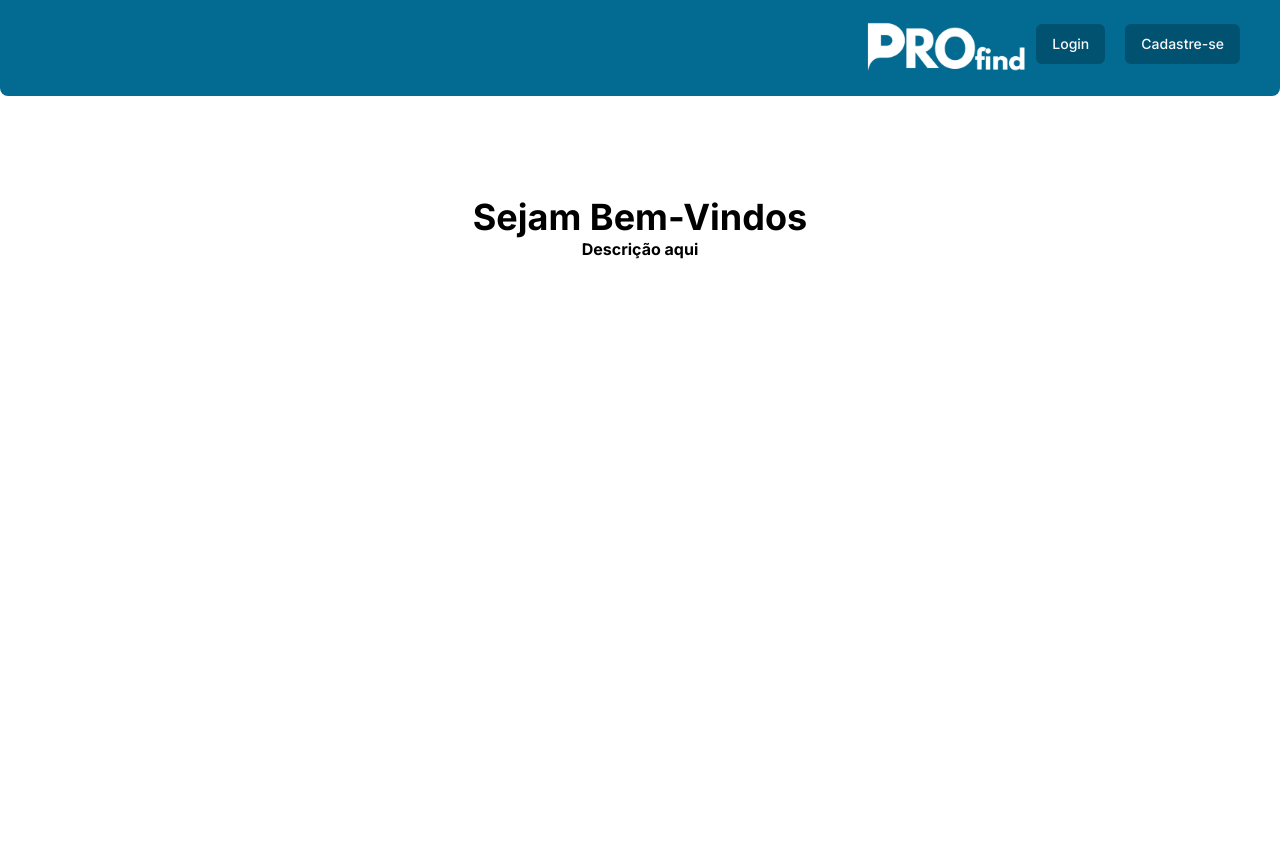
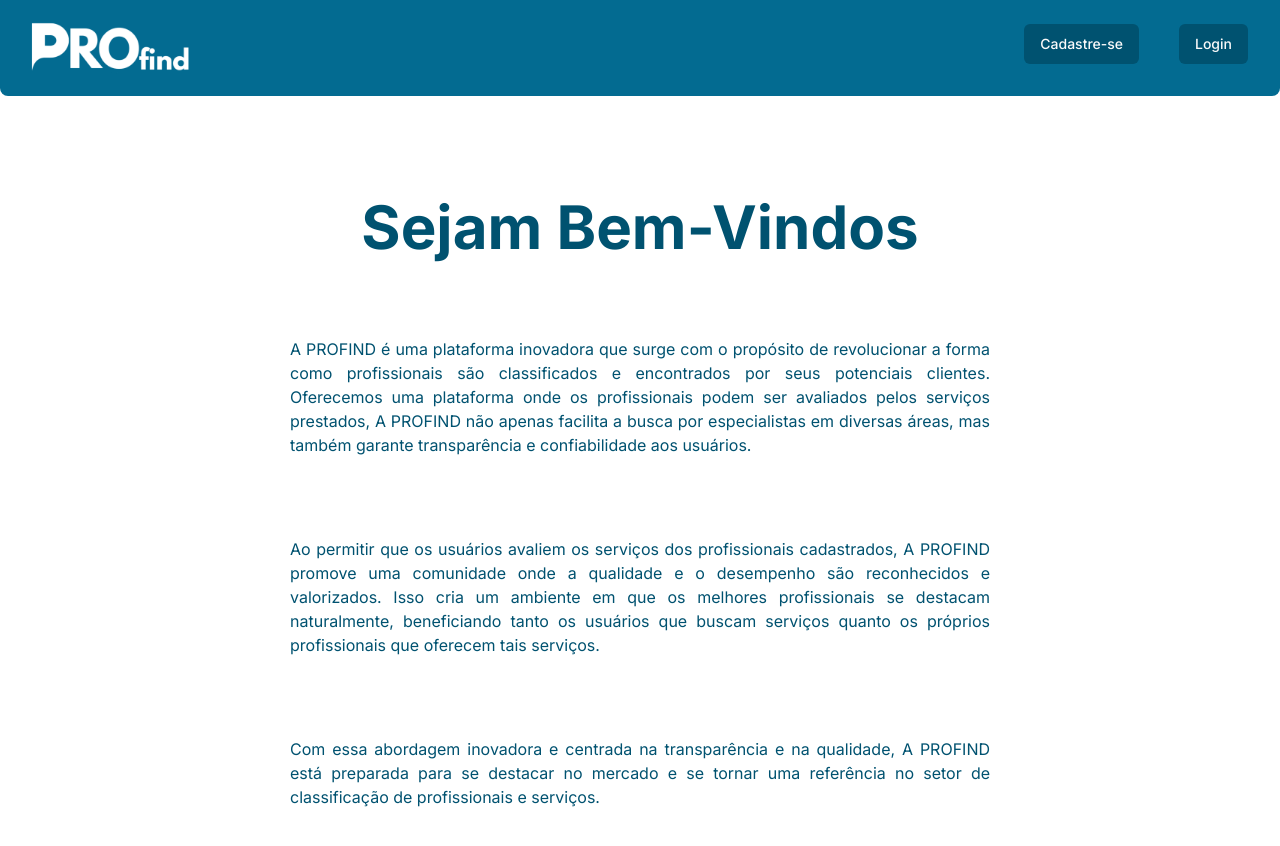
Before and after one commit to IdeaoBarreiro/projeto-profind, a Next.js app: page / in a window 1280 px wide. Shown: the top 846 px of the page. Built offline with nearby package versions, Linux system fonts and the light colour scheme.

Commit message:
tela principal created

```diff
--- a/src/app/page.tsx
+++ b/src/app/page.tsx
@@ -4,24 +4,26 @@ import Link from "next/link";
 export default function Home() {
   return (
     <div className="h-24 rounded-b-lg bg-[#036B91]">
-      <div className="flex flex-row-reverse">
+      <div className="flex flex-row-reverse justify-between">
         <div>
           <Button asChild className="mr-10 mt-6 bg-[#005270]">
             <Link className="text-blue-500" href="/portal/cadastro">Cadastre-se</Link>
           </Button>
-        </div>
-        <div>
-          <Button asChild className="mr-5 mt-6 bg-[#005270]">
+          <Button asChild className="mr-8 mt-6 bg-[#005270]">
             <Link className="text-blue-500" href="/portal/login">Login</Link>
           </Button>
         </div>
-        <div className="flex flex-row">
+        <div className="flex ml-5">
           <img src="/imagens/1714516192320.png" alt="logo-profind" width={180} />
         </div>
       </div>
       <main className="flex min-h-screen flex-col items-center p-24">
-        <h1 className="text-4xl font-bold">Sejam Bem-Vindos</h1>
-        <h6 className="font-bold">Descrição aqui</h6>
+        <h1 className="text-6xl font-bold mt-15 text-[#005270]">Sejam Bem-Vindos</h1>
+        <div className="w-[700px]">
+          <p className="mt-20 text-justify text-[#005270]">A PROFIND é uma plataforma inovadora que surge com o propósito de revolucionar a forma como profissionais são classificados e encontrados por seus potenciais clientes. Oferecemos uma plataforma onde os profissionais podem ser avaliados pelos serviços prestados, A PROFIND não apenas facilita a busca por especialistas em diversas áreas, mas também garante transparência e confiabilidade aos usuários.</p>
+          <p className="mt-20 text-justify text-[#005270]">Ao permitir que os usuários avaliem os serviços dos profissionais cadastrados, A PROFIND promove uma comunidade onde a qualidade e o desempenho são reconhecidos e valorizados. Isso cria um ambiente em que os melhores profissionais se destacam naturalmente, beneficiando tanto os usuários que buscam serviços quanto os próprios profissionais que oferecem tais serviços.</p>
+          <p className="mt-20 text-justify text-[#005270]">Com essa abordagem inovadora e centrada na transparência e na qualidade, A PROFIND está preparada para se destacar no mercado e se tornar uma referência no setor de classificação de profissionais e serviços.</p>
+        </div>
       </main>
     </div>
   );
--- a/src/app/portal/cadastro/page.tsx
+++ b/src/app/portal/cadastro/page.tsx
@@ -5,9 +5,11 @@ export default function SignUpPage() {
   return (
     <main className="flex min-h-screen flex-col items-center place-content-center bg-[#036B91]">
       <div className="container mx-auto max-w-screen-lg">
+        <a href="http://localhost:3000/">
           <img src="/imagens/1714516192320.png" alt="logo-profind" className=" mx-auto mb-0 lg:mb-0" width={400} />
+        </a>
       </div>
-      <SignUpForm/>
+      <SignUpForm />
     </main>
   );
 }
--- a/src/app/portal/login/page.tsx
+++ b/src/app/portal/login/page.tsx
@@ -5,9 +5,11 @@ export default function LoginPage() {
   return (
     <main className="flex min-h-screen flex-col items-center place-content-center bg-[#036B91]">
       <div className="container mx-auto max-w-screen-lg">
+        <a href="http://localhost:3000/">
           <img src="/imagens/1714516192320.png" alt="logo-profind" className=" mx-auto mb-0 lg:mb-0" width={400} />
+        </a>
       </div>
-      <LoginForm/>
+      <LoginForm />
     </main>
   );
 }
```
